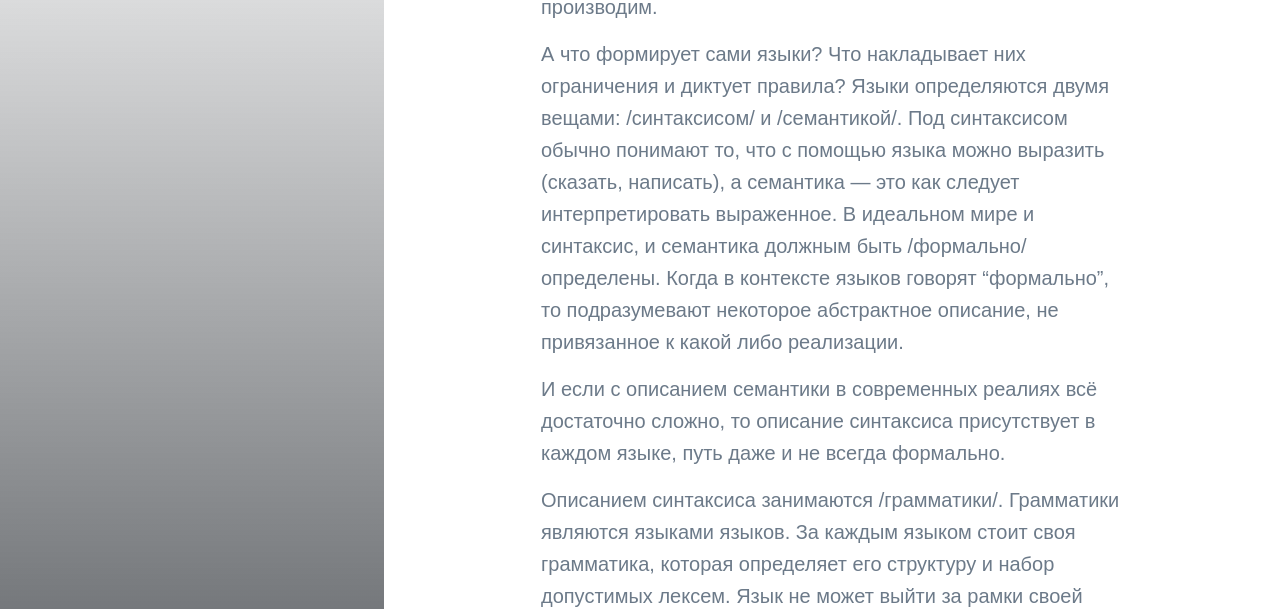
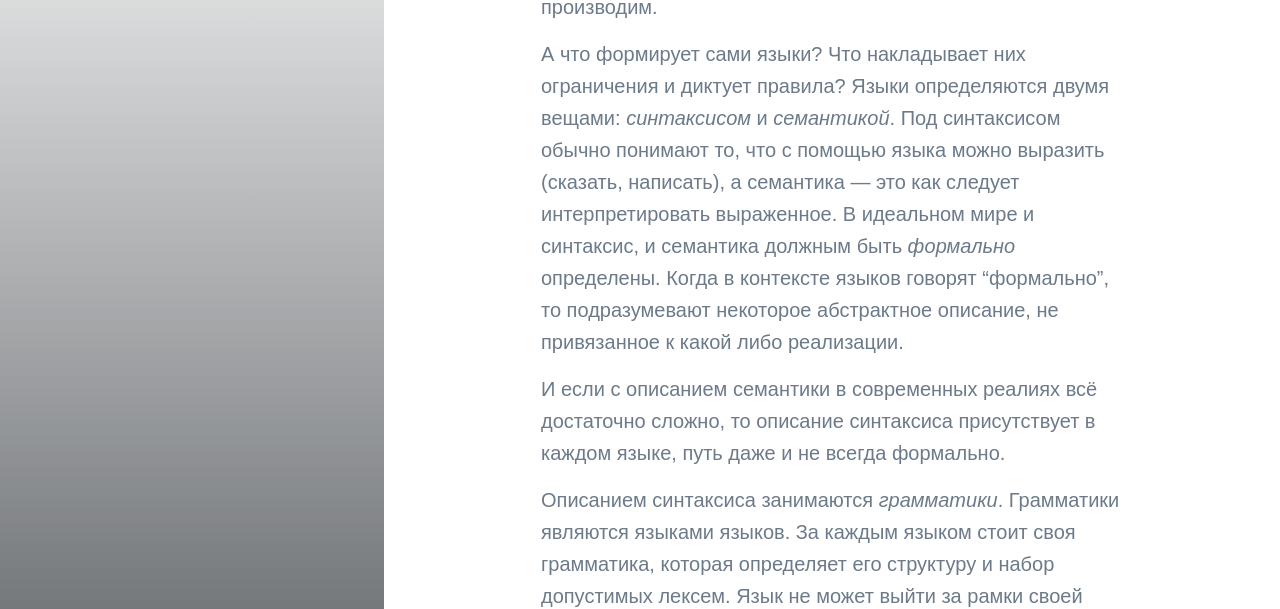
Before and after one commit to sergeyklay/blog, a Jekyll site: the page built from _posts/2019-03-19-язык-языков-часть-первая.md, in a window 1280 px wide and 1400 px high, scrolled down 2497 px. Shown: the part 217-826 px from the top of the window. Built offline with Jekyll 4.4.1, drawn with Linux system fonts in a browser that asks for light colours; nearby versions of some CDN libraries; some web fonts are replaced; a style sheet for code colours, icons or effects is not loaded; some of the changed text lies outside the part shown.

Commit message:
Update Post “2019-03-19-язык-языков-часть-первая”

```diff
--- a/_posts/2019-03-19-язык-языков-часть-первая.md
+++ b/_posts/2019-03-19-язык-языков-часть-первая.md
@@ -39,11 +39,11 @@ excerpt: >-
 
 Языки программирования, спецификация протоколов, языки запросов, форматы файлов, языки шаблонов, формальные языки, конфигурационные файлы, языки разметки, языки форматирования и мета-языки определяют способ, которым мы проводим вычисления. Все они накладывают некоторые требования (ограничения) к способу и области вычислений, фактически формируя то, как мы эти вычисления производим.
 
-А что формирует сами языки? Что накладывает них ограничения и диктует правила? Языки определяются двумя вещами: /синтаксисом/ и /семантикой/. Под синтаксисом обычно понимают то, что с помощью языка можно выразить (сказать, написать), а семантика — это как следует интерпретировать выраженное. В идеальном мире и синтаксис, и семантика должным быть /формально/ определены. Когда в контексте языков говорят "формально", то подразумевают некоторое абстрактное описание, не привязанное к какой либо реализации.
+А что формирует сами языки? Что накладывает них ограничения и диктует правила? Языки определяются двумя вещами: _синтаксисом_ и _семантикой_. Под синтаксисом обычно понимают то, что с помощью языка можно выразить (сказать, написать), а семантика — это как следует интерпретировать выраженное. В идеальном мире и синтаксис, и семантика должным быть _формально_ определены. Когда в контексте языков говорят "формально", то подразумевают некоторое абстрактное описание, не привязанное к какой либо реализации.
 
 И если с описанием семантики в современных реалиях всё достаточно сложно, то описание синтаксиса присутствует в каждом языке, путь даже и не всегда формально.
 
-Описанием синтаксиса занимаются /грамматики/. Грамматики являются языками языков. За каждым языком стоит своя грамматика, которая определяет его структуру и набор допустимых лексем. Язык не может выйти за рамки своей грамматики и полностью ею формируется. Грамматика однозначно определяет язык, но один и тот же язык может быть порождён разными грамматиками.
+Описанием синтаксиса занимаются _грамматики_. Грамматики являются языками языков. За каждым языком стоит своя грамматика, которая определяет его структуру и набор допустимых лексем. Язык не может выйти за рамки своей грамматики и полностью ею формируется. Грамматика однозначно определяет язык, но один и тот же язык может быть порождён разными грамматиками.
 
 Саму идею, как то описать и определить язык можно проследить по крайней мере до работ [Pāṇini](https://en.wikipedia.org/wiki/P%C4%81%E1%B9%87ini) (древнеиндийского грамматика санскрита и известного ученого в индуизме, жившего где то между VII и IV веками до н.э.). Его нотация, описывающая нотацию санскритской структуры слова, по силе эквивалентна нотации, которую уже в наше время разработал [Джон Бэкус](https://en.wikipedia.org/wiki/John_Backus) и имеет много схожих свойств.
 
```
